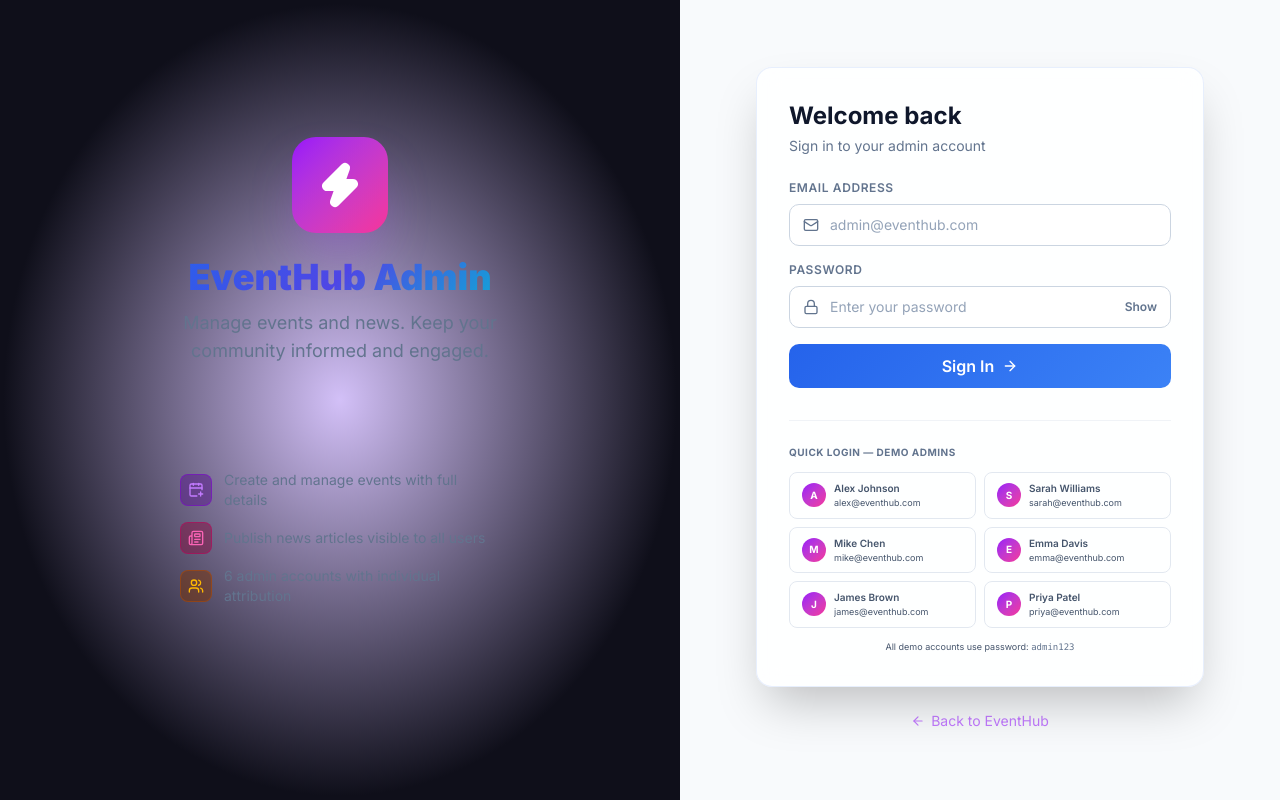
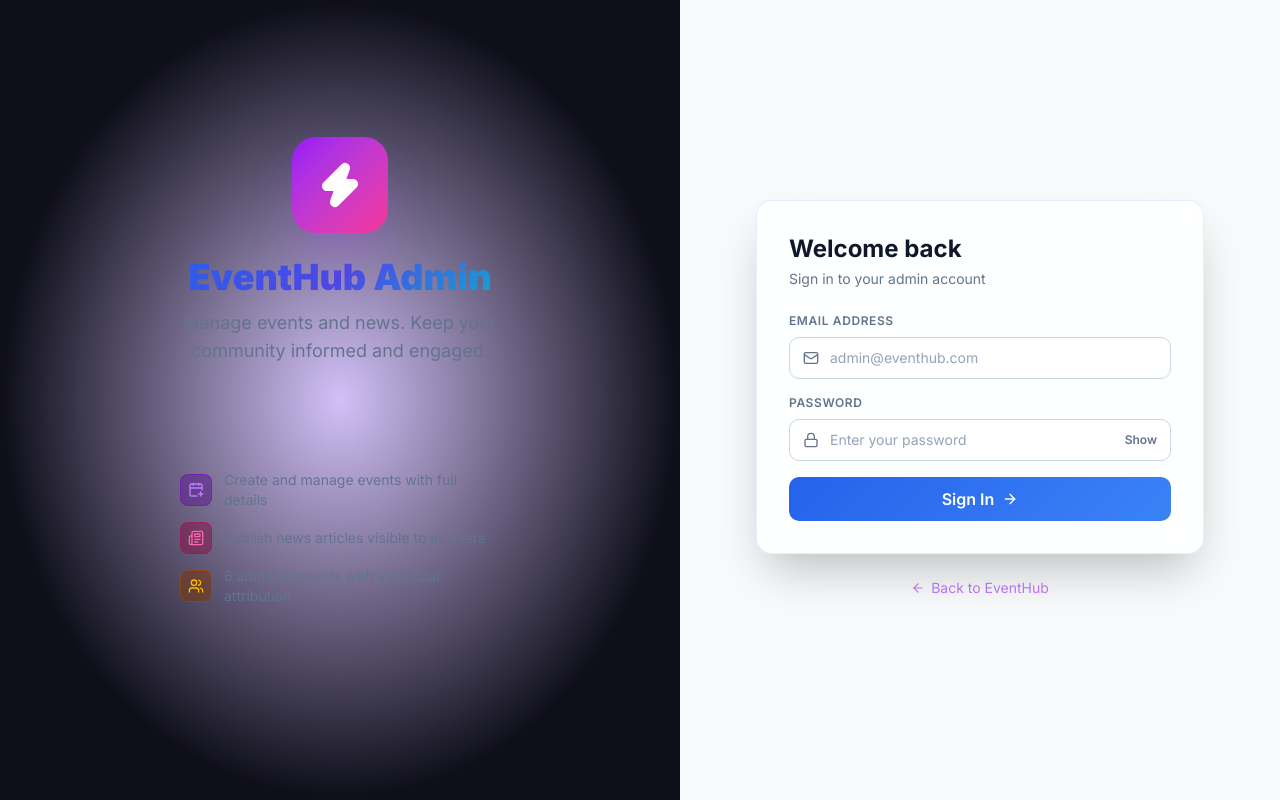
Before and after one commit to karthikachar56/social, a Next.js app: page /admin/login in a window 1280 px wide. Built offline with nearby package versions, Linux system fonts and the light colour scheme.

Commit message:
Remove Quick Login credentials suggest block from admin login page

```diff
--- a/src/app/admin/login/page.js
+++ b/src/app/admin/login/page.js
@@ -183,33 +183,6 @@ export default function AdminLoginPage() {
                 {!loading && <ArrowRight className="w-4 h-4" />}
               </button>
             </form>
-
-            {/* Quick Login Credentials */}
-            <div className="mt-8 pt-6 border-t border-slate-200/50">
-              <p className="text-[10px] font-bold text-slate-500 uppercase tracking-wider mb-3">Quick Login — Demo Admins</p>
-              <div className="grid grid-cols-2 gap-2">
-                {demoAdmins.map(admin => (
-                  <button
-                    key={admin.email}
-                    onClick={() => quickLogin(admin)}
-                    className="text-left px-3 py-2 rounded-lg border border-slate-200 hover:border-purple-600 hover:bg-purple-900/10 transition group"
-                  >
-                    <div className="flex items-center gap-2">
-                      <div className="w-6 h-6 rounded-full bg-gradient-to-br from-purple-600 to-pink-500 flex items-center justify-center text-white text-[10px] font-bold flex-shrink-0">
-                        {admin.name[0]}
-                      </div>
-                      <div className="min-w-0">
-                        <p className="text-[10px] font-semibold text-slate-600 truncate group-hover:text-purple-600 transition">{admin.name}</p>
-                        <p className="text-[9px] text-slate-600 truncate">{admin.email}</p>
-                      </div>
-                    </div>
-                  </button>
-                ))}
-              </div>
-              <p className="text-[9px] text-slate-600 mt-3 text-center">
-                All demo accounts use password: <span className="text-slate-500 font-mono">admin123</span>
-              </p>
-            </div>
           </div>
 
           <p className="text-center text-sm text-slate-600 mt-6">
```
